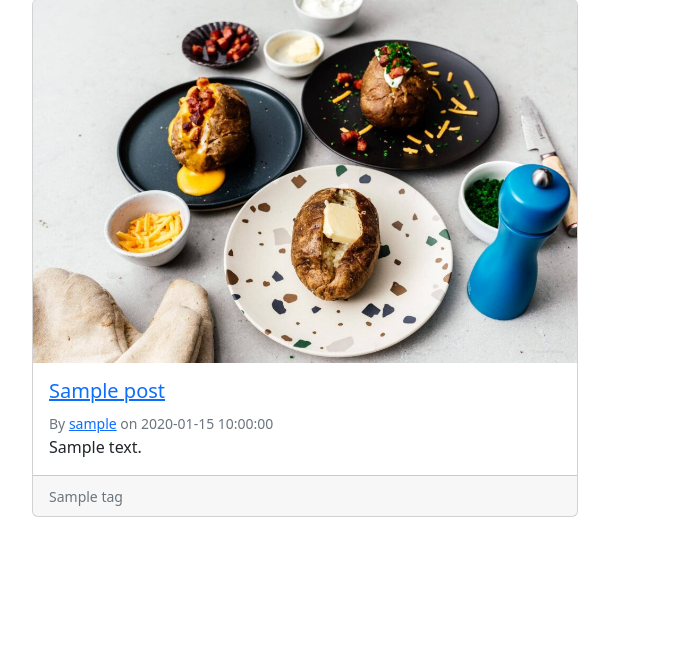
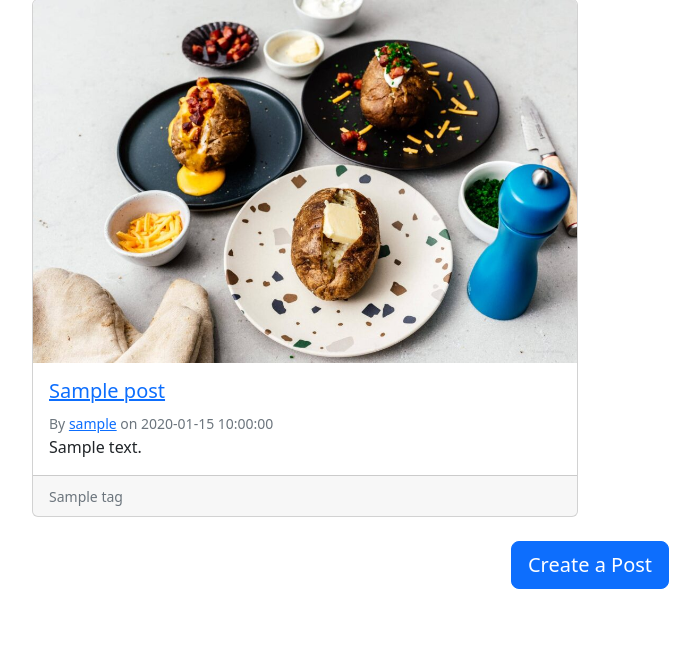
Before and after one commit to Priscilla-B/blog-app-with-flask, a Flask app: template blog_app/templates/index.html in a window 1280 px wide. Shown: the part 113-780 px from the top of the page, without its empty margins (50-750 px from the left). Run offline with Flask 2, Linux system fonts and the light colour scheme; a user stored in the database is signed in; tables that the repository leaves empty hold one stand-in row (values such as "Sample post"); the template is opened without the code that fills it: most values are stand-ins (such as "Sample title", 1, 10 or a date in 2020); parts of the project's set-up code (start-up, migrations or seed data) failed here and were passed over.

Commit message:
add create post button

```diff
--- a/blog_app/templates/index.html
+++ b/blog_app/templates/index.html
@@ -10,7 +10,7 @@
     {% for post in posts %}
     <div class="col">
       <div class="card h-100">
-        <img src="{{url_for('static', filename='\images\sample_image.jpg') }}" class="card-img-top" alt="...">
+        <img src="{{url_for('static', filename='images/sample_image.jpg') }}" class="card-img-top" alt="...">
 
         <div class="card-body">
             <div class="d-flex justify-content-between align-items-center">
@@ -48,4 +48,15 @@
     {% endfor %}
   </div>
 
+<br>
+{% if current_user.is_authenticated %}
+<div align="center">
+    <a href="/create_post">
+        <button type="button" class="btn btn-primary btn-lg">
+            Create a Post
+        </button>
+    </a>
+
+</div>
+{% endif %}
 {% endblock %}
```
